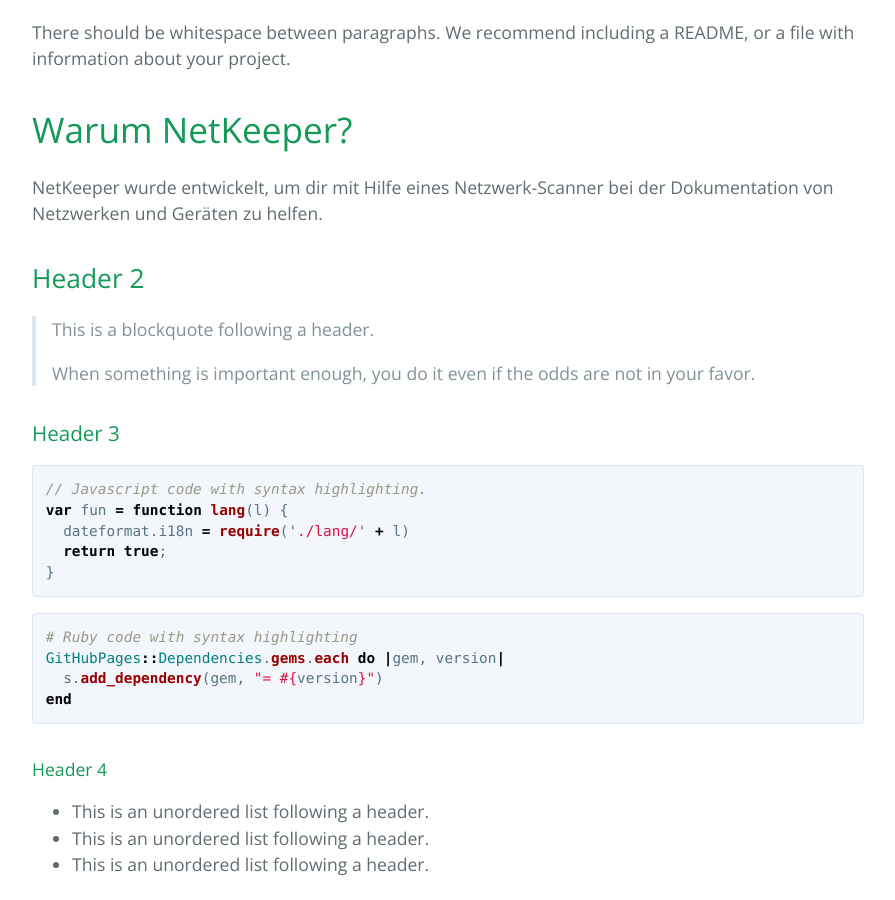
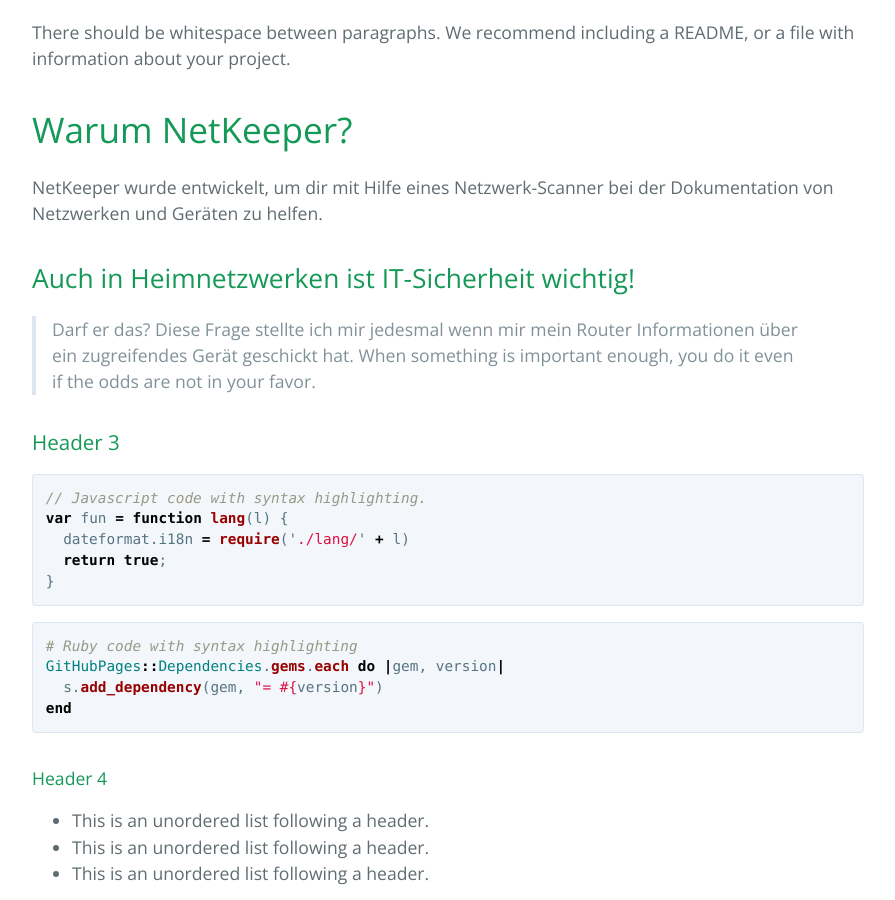
Before and after one commit to IGSolutions/netkeeper, a Jekyll site: the page built from index.md, in a window 1280 px wide and 900 px high, scrolled down 528 px. Shown: the whole window, without its empty margins (192-1087 px from the left). Built offline with Jekyll 4.4.1, drawn with Linux system fonts in a browser that asks for light colours.

Commit message:
Update index.md

```diff
--- a/index.md
+++ b/index.md
@@ -14,10 +14,10 @@ There should be whitespace between paragraphs. We recommend including a README,
 
 NetKeeper wurde entwickelt, um dir mit Hilfe eines Netzwerk-Scanner bei der Dokumentation von Netzwerken und Geräten zu helfen.
 
-## Header 2
+## Auch in Heimnetzwerken ist IT-Sicherheit wichtig!
 
-> This is a blockquote following a header.
->
+> Darf er das?
+> Diese Frage stellte ich mir jedesmal wenn mir mein Router Informationen über ein zugreifendes Gerät geschickt hat.
 > When something is important enough, you do it even if the odds are not in your favor.
 
 ### Header 3
```
